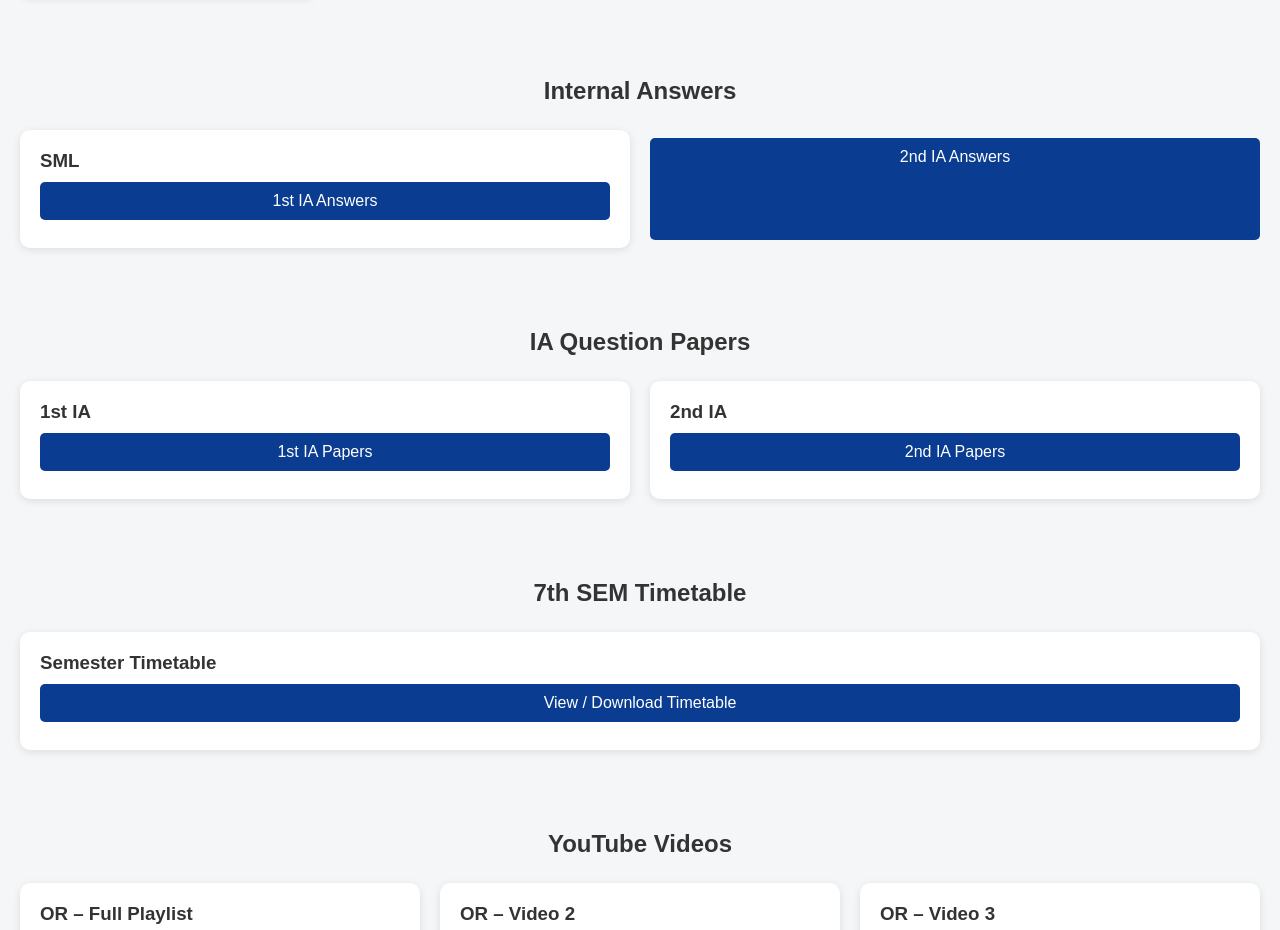
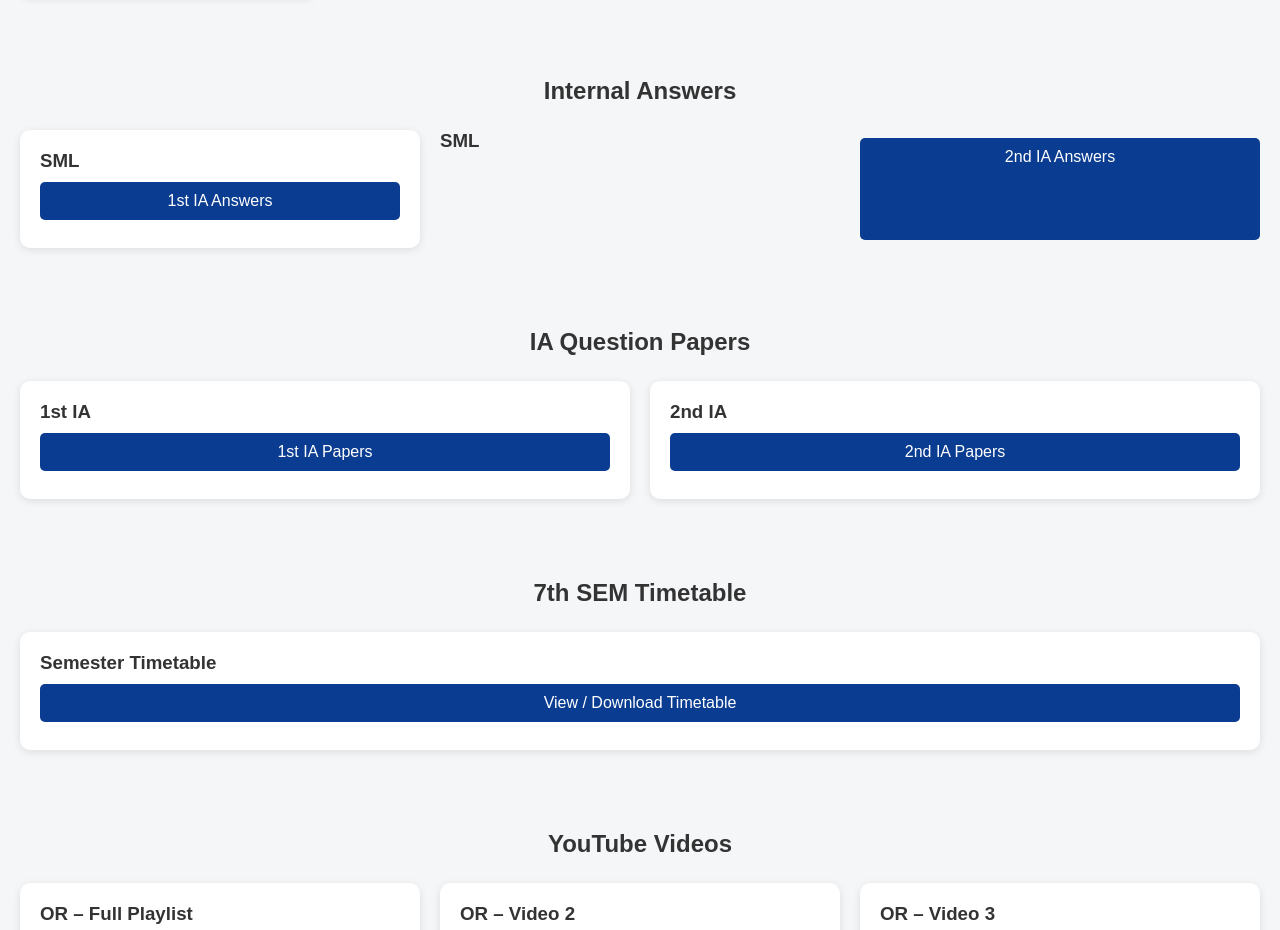
Before and after one commit to sreenivas2003/7th-sem-website, a plain HTML site: page index.html in a window 1280 px wide. Shown: the part 1829-2759 px from the top of the page. Drawn offline with Linux system fonts and the light colour scheme; grey boxes are pictures that could not be loaded; files whose address does not match are found by name.

Commit message:
Update index.html

```diff
--- a/index.html
+++ b/index.html
@@ -129,7 +129,7 @@
             <h3>SML</h3>
             <a class="btn" href="https://drive.google.com/file/d/1LNPOOWKjWfuBD0i4kwknDI3cYLG87wqt/view?usp=drivesdk" target="_blank">1st IA Answers</a>
         </div>
-
+            <h3>SML</h3>
             <a class="btn" href="https://drive.google.com/file/d/15xtfEguY3yOEgcO7lBNC5qa8NGAQ3PKd/view" target="_blank">2nd IA Answers</a>
         </div>
 </section>
```
